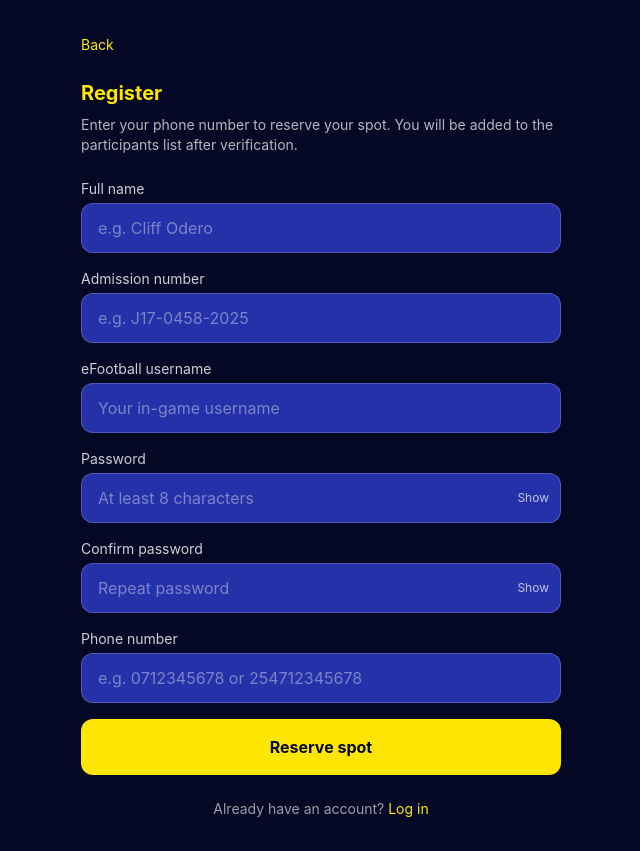
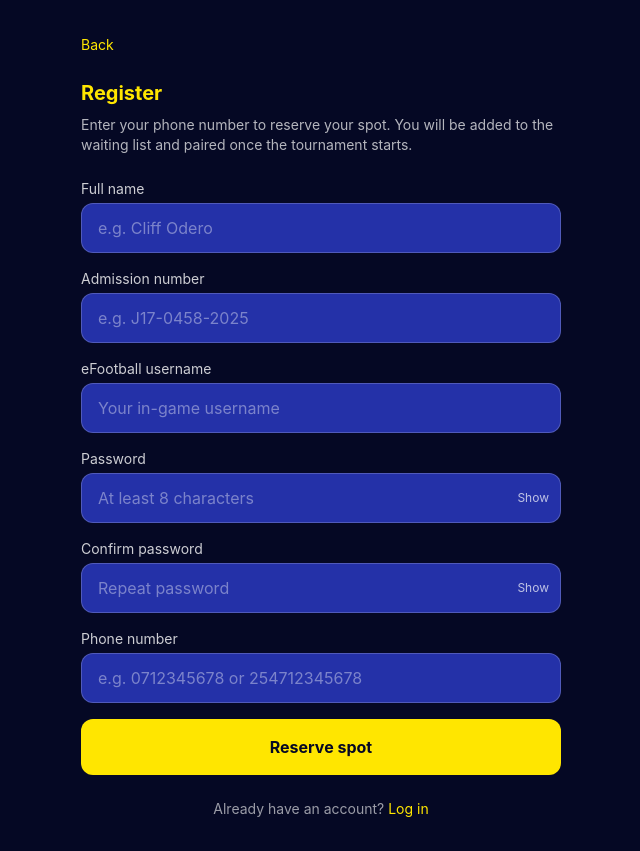
Before and after one commit to HarryKirigwi/efootball-frontend, a React (Vite) app: page /#/register in a window 1280 px wide. Shown: the whole page, without its empty margins (319-959 px from the left). Built offline with nearby package versions, Linux system fonts and the light colour scheme; no server answers; sample sign-in values are in the browser's storage.

Commit message:
Changed feedback

```diff
--- a/src/pages/ParticipantProfile.jsx
+++ b/src/pages/ParticipantProfile.jsx
@@ -48,10 +48,9 @@
         </div>
       ) : (
         <div className="p-4 rounded-xl bg-amber-500/20 border border-amber-400/50 text-amber-200 text-sm space-y-1">
-          <p className="font-semibold">You are not verified yet.</p>
+          <p className="font-semibold">You have been added to the waiting list.</p>
           <p>
-            You cannot participate in a match and are not on the participants list. Please wait while your payment is
-            being verified.
+            You will be paired once the tournament starts. Stay tuned for match announcements.
           </p>
         </div>
       )}
--- a/src/pages/Register.jsx
+++ b/src/pages/Register.jsx
@@ -86,7 +86,7 @@
       </Link>
       <h1 className="text-xl font-bold text-mu-gold mb-2">Register</h1>
       <p className="text-white/70 text-sm mb-6">
-        Enter your phone number to reserve your spot. You will be added to the participants list after verification.
+        Enter your phone number to reserve your spot. You will be added to the waiting list and paired once the tournament starts.
       </p>
       <form onSubmit={handleSubmit} className="space-y-4">
         {error && <div className="p-3 rounded-lg bg-red-500/20 text-red-200 text-sm">{error}</div>}
```
